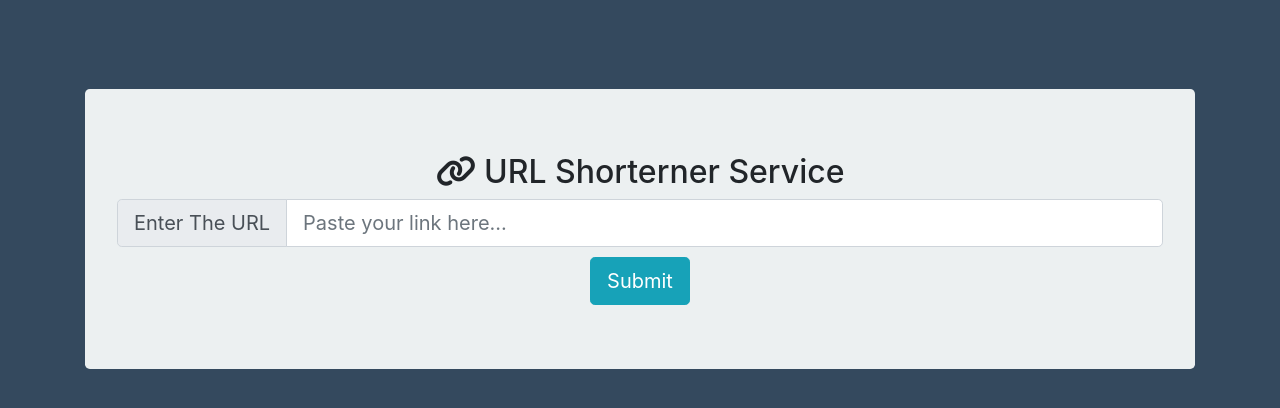
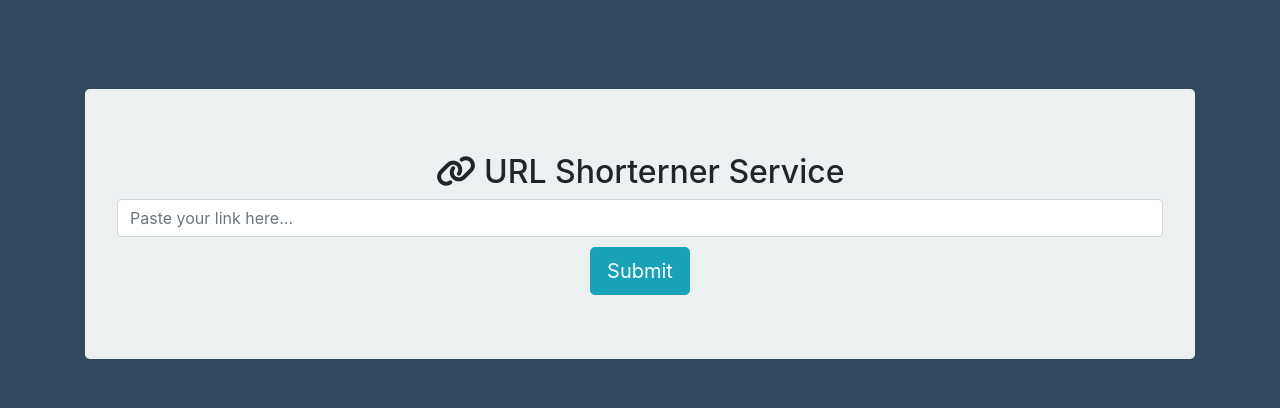
Before and after one commit to Avirup-301294/Friend-URL, a Node server app: page / in a window 1280 px wide. Shown: the part 188-596 px from the top of the page. Run offline with Node 20, Linux system fonts and the light colour scheme; some libraries are stand-ins or nearby versions.

Commit message:
chages in styles

```diff
--- a/views/index.ejs
+++ b/views/index.ejs
@@ -25,12 +25,12 @@
         <div class="text-center">
           <h2><i class="fas fa-link animated rubberBand"></i> URL Shorterner Service</h2>
         </div>
-          <div class="input-group input-group-lg">
+          <!-- <div class="input-group input-group-lg">
               <div class="input-group-prepend">
                 <span class="input-group-text" id="inputGroup-sizing-lg">Enter The URL</span>
-              </div>
+              </div> -->
               <input type="text" class="form-control urlInput" aria-label="Large" aria-describedby="inputGroup-sizing-sm" placeholder="Paste your link here..." required >
-          </div>
+          <!-- </div> -->
           <div class="text-center b">
               <button class="btn btn-info btn-lg submit urlButton">Submit</button>
           </div>
```
